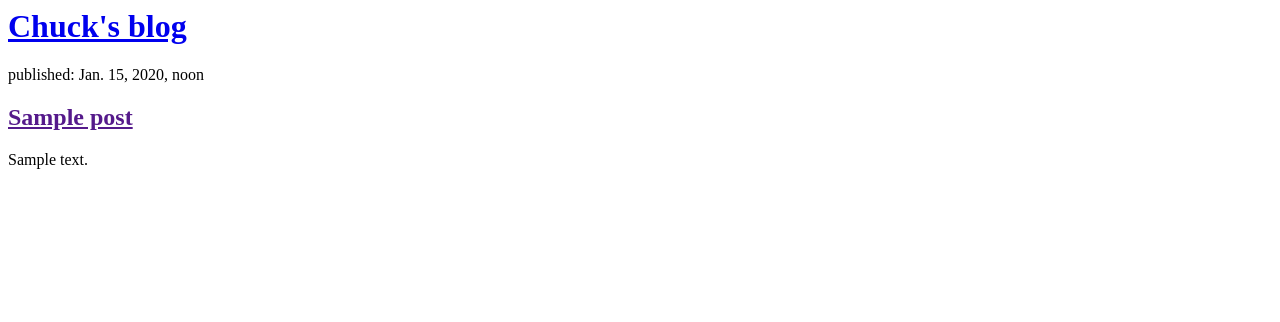
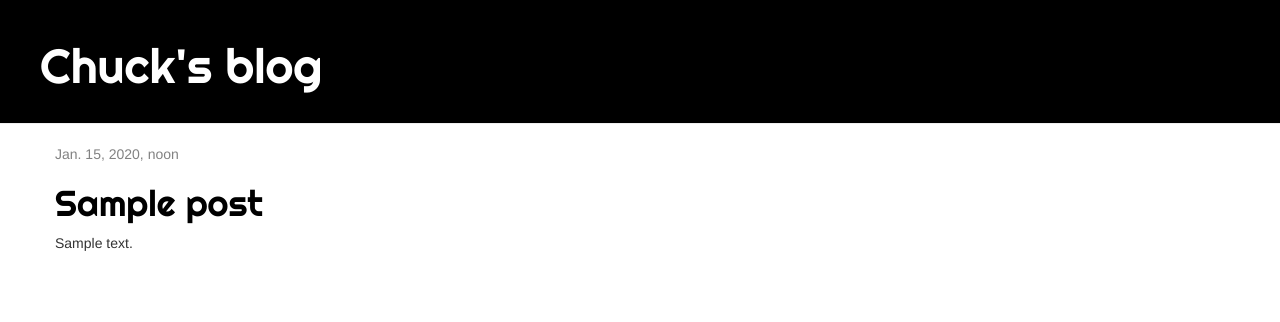
Before and after one commit to VladyslavHnatchenko/blog-dj, a Django app: template blog/templates/blog/post_list.html in a window 1280 px wide. Shown: the top 322 px of the page. Run offline with Django 3.2, Linux system fonts and the light colour scheme; the template is opened without the code that fills it: values that come from a table or form of the project are taken from there, others are empty; tables that the repository leaves empty hold one stand-in row (values such as "Sample post"); some libraries are stand-ins or nearby versions.

Commit message:
Added view and template for detailed blog post as well as CSS for the site.

```diff
--- /dev/null
+++ b/blog/static/css/blog.css
@@ -0,0 +1,46 @@
+.page-header {
+    background-color: black;
+    margin-top: 0;
+    padding: 20px 20px 20px 40px;
+}
+
+.page-header h1, .page-header h1 a, .page-header h1 a:visited, .page-header h1 a:active {
+    color: #ffffff;
+    font-size: 36pt;
+    text-decoration: none;
+}
+
+.content {
+    margin-left: 40px;
+}
+
+h1, h2, h3, h4 {
+    font-family: 'Righteous', cursive;
+}
+
+.date {
+    color: #828282;
+}
+
+.save {
+    float: right;
+}
+
+.post-form textarea, .post-form input {
+    width: 100%;
+}
+
+.top-menu, .top-menu:hover, .top-menu:visited {
+    color: #ffffff;
+    float: right;
+    font-size: 26pt;
+    margin-right: 20px;
+}
+
+.post {
+    margin-bottom: 70px;
+}
+
+.post h1 a, .post h1 a:visited {
+    color: #000000;
+}
--- /dev/null
+++ b/blog/templates/blog/base.html
@@ -0,0 +1,24 @@
+{% load static %}
+
+<html>
+	<head>
+		<link rel="stylesheet" href="//maxcdn.bootstrapcdn.com/bootstrap/3.2.0/css/bootstrap.min.css">
+		<link rel="stylesheet" href="//maxcdn.bootstrapcdn.com/bootstrap/3.2.0/css/bootstrap-theme.min.css">
+		<link href="https://fonts.googleapis.com/css?family=Righteous" rel="stylesheet">
+		<link rel="stylesheet" href="{% static 'css/blog.css' %}">
+		<title>Chuck's blog</title>
+	</head>
+	<body>
+		<div class="page-header">
+			<h1><a href="/">Chuck's blog</a></h1>
+		</div>
+		<div class="content container">
+			<div class="row">
+				<div class="col-md-8">
+					{% block content %}
+					{% endblock %}
+				</div>
+			</div>
+		</div>
+	</body>
+</html>
--- a/blog/templates/blog/post_list.html
+++ b/blog/templates/blog/post_list.html
@@ -1,18 +1,13 @@
-<html>
-	<head>
-		<title>Chuck's blog</title>
-	</head>
-	<body>
-		<div>
-			<h1><a href="/">Chuck's blog</a></h1>
-		</div>
+{% extends 'blog/base.html' %}
 
-		{% for post in posts %}
-			<div>
-				<p>published: {{ post.published_date }}</p>
-				<h2><a href="">{{ post.title }}</a></h2>
-				<p>{{ post.text|linebreaksbr }}</p>
-			</div>
-		{% endfor %}
-	</body>
-</html>
+{% block content %}
+    {% for post in posts %}
+        <div class="post">
+            <div class="date">
+                {{ post.published_date }}
+            </div>
+            <h1><a href="{% url 'post_detail' pk=post.pk %}">{{ post.title }}</a></h1>
+            <p>{{ post.text|linebreaksbr }}</p>
+        </div>
+    {% endfor %}
+{% endblock %}
--- a/blog/urls.py
+++ b/blog/urls.py
@@ -3,4 +3,5 @@ from . import views
 
 urlpatterns = [
     path('', views.post_list, name='post_list'),
+    path('post/<int:pk>/', views.post_detail, name='post_detail'),
 ]
```
Also changed, not shown: blog/templates/blog/post_detail.html (added, +13 -0 lines), blog/views.py (+6 -1 lines).
